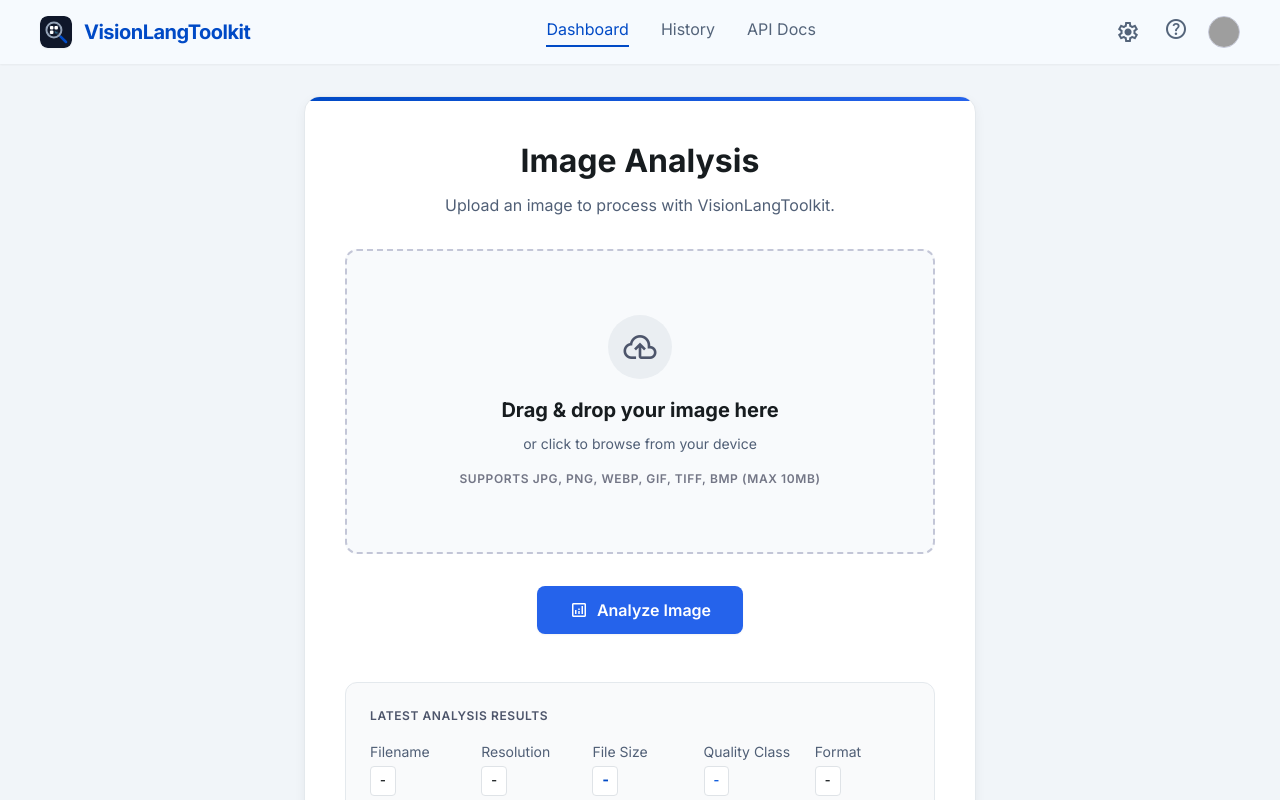
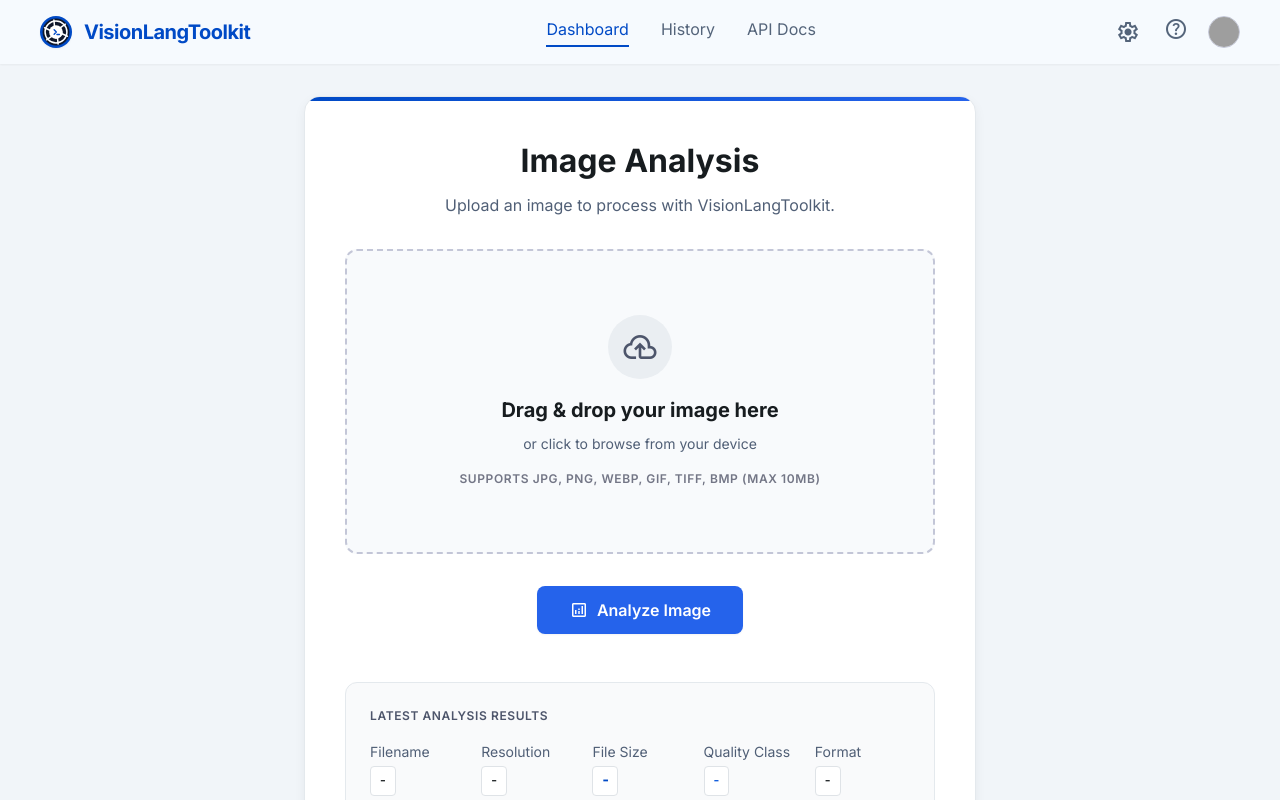
Before and after one commit to Kiran-mondal/VisionLangToolkit, a plain HTML site: page VisionLangWeb/index.html in a window 1280 px wide. Shown: the top 800 px of the page. Drawn offline with nearby package versions, Linux system fonts and the light colour scheme; grey boxes are pictures that could not be loaded.

Commit message:
Update index.html

```diff
--- a/VisionLangWeb/index.html
+++ b/VisionLangWeb/index.html
@@ -71,27 +71,33 @@
 <header class="bg-[#f6fafe] w-full top-0 shadow-sm z-40">
     <div class="flex justify-between items-center px-4 md:px-10 w-full max-w-[1280px] mx-auto h-16">
 
-        <!-- Logo & Title (Using Inline SVG for Bulletproof Loading) -->
+                <!-- Logo & Title (Using Inline SVG recreated from your new design) -->
         <div class="flex items-center gap-2 sm:gap-3 shrink-0">
-            <svg xmlns="http://www.w3.org/2000/svg" viewBox="0 0 512 512" class="w-7 h-7 sm:w-8 sm:h-8 rounded-lg shadow-sm">
-                <rect width="512" height="512" rx="112" fill="#0F172A" />
-                <line x1="334" y1="334" x2="420" y2="420" stroke="#000000" stroke-width="44" stroke-linecap="round" opacity="0.4" />
-                <circle cx="227" cy="227" r="120" fill="none" stroke="#000000" stroke-width="32" opacity="0.4" />
-                <line x1="330" y1="330" x2="416" y2="416" stroke="#004AC6" stroke-width="44" stroke-linecap="round" />
-                <circle cx="223" cy="223" r="120" fill="none" stroke="#94A3B8" stroke-width="32" />
-                <path d="M 173 153 H 153 V 173" fill="none" stroke="#64748B" stroke-width="6" stroke-linecap="round" stroke-linejoin="round" />
-                <path d="M 273 153 H 293 V 173" fill="none" stroke="#64748B" stroke-width="6" stroke-linecap="round" stroke-linejoin="round" />
-                <path d="M 173 293 H 153 V 273" fill="none" stroke="#64748B" stroke-width="6" stroke-linecap="round" stroke-linejoin="round" />
-                <path d="M 273 293 H 293 V 273" fill="none" stroke="#64748B" stroke-width="6" stroke-linecap="round" stroke-linejoin="round" />
-                <rect x="159" y="159" width="56" height="56" rx="16" fill="#FFFFFF" />
-                <rect x="231" y="159" width="56" height="56" rx="16" fill="#FFFFFF" />
-                <rect x="159" y="231" width="56" height="56" rx="16" fill="#FFFFFF" />
-                <rect x="231" y="231" width="56" height="56" rx="16" fill="#1E293B" />
-                <path d="M 248 251 L 256 259 L 248 267" fill="none" stroke="#38BDF8" stroke-width="8" stroke-linecap="round" stroke-linejoin="round" />
-                <line x1="260" y1="270" x2="276" y2="270" stroke="#38BDF8" stroke-width="8" stroke-linecap="round" />
+            <svg xmlns="http://www.w3.org/2000/svg" viewBox="0 0 512 512" class="w-7 h-7 sm:w-8 sm:h-8 rounded-full shadow-sm bg-[#004ac6]">
+                <!-- Dark Background Inside -->
+                <circle cx="256" cy="256" r="215" fill="#0f172a" />
+                <!-- White Outer Ring -->
+                <circle cx="256" cy="256" r="175" fill="none" stroke="#ffffff" stroke-width="24" />
+
+                <g transform="translate(256, 256)">
+                    <!-- 6 Camera Shutter Blades -->
+                    <g transform="rotate(0)"><line x1="65" y1="-65" x2="150" y2="-125" stroke="#ffffff" stroke-width="24" stroke-linecap="round" /></g>
+                    <g transform="rotate(60)"><line x1="65" y1="-65" x2="150" y2="-125" stroke="#ffffff" stroke-width="24" stroke-linecap="round" /></g>
+                    <g transform="rotate(120)"><line x1="65" y1="-65" x2="150" y2="-125" stroke="#ffffff" stroke-width="24" stroke-linecap="round" /></g>
+                    <g transform="rotate(180)"><line x1="65" y1="-65" x2="150" y2="-125" stroke="#ffffff" stroke-width="24" stroke-linecap="round" /></g>
+                    <g transform="rotate(240)"><line x1="65" y1="-65" x2="150" y2="-125" stroke="#ffffff" stroke-width="24" stroke-linecap="round" /></g>
+                    <g transform="rotate(300)"><line x1="65" y1="-65" x2="150" y2="-125" stroke="#ffffff" stroke-width="24" stroke-linecap="round" /></g>
+
+                    <!-- Inner Solid Circle -->
+                    <circle cx="0" cy="0" r="110" fill="#ffffff" />
+
+                    <!-- Terminal Prompt >_ -->
+                    <path d="M -30 -35 L 5 0 L -30 35" fill="none" stroke="#004ac6" stroke-width="22" stroke-linecap="round" stroke-linejoin="round" />
+                    <line x1="15" y1="40" x2="55" y2="40" stroke="#004ac6" stroke-width="22" stroke-linecap="round" />
+                </g>
             </svg>
             <div class="text-[17px] sm:text-[20px] font-bold text-[#004ac6] tracking-tight">VisionLangToolkit</div>
-        </div>
+		</div>
 
         <!-- Desktop Tabs -->
         <nav class="hidden md:flex space-x-8">
```
